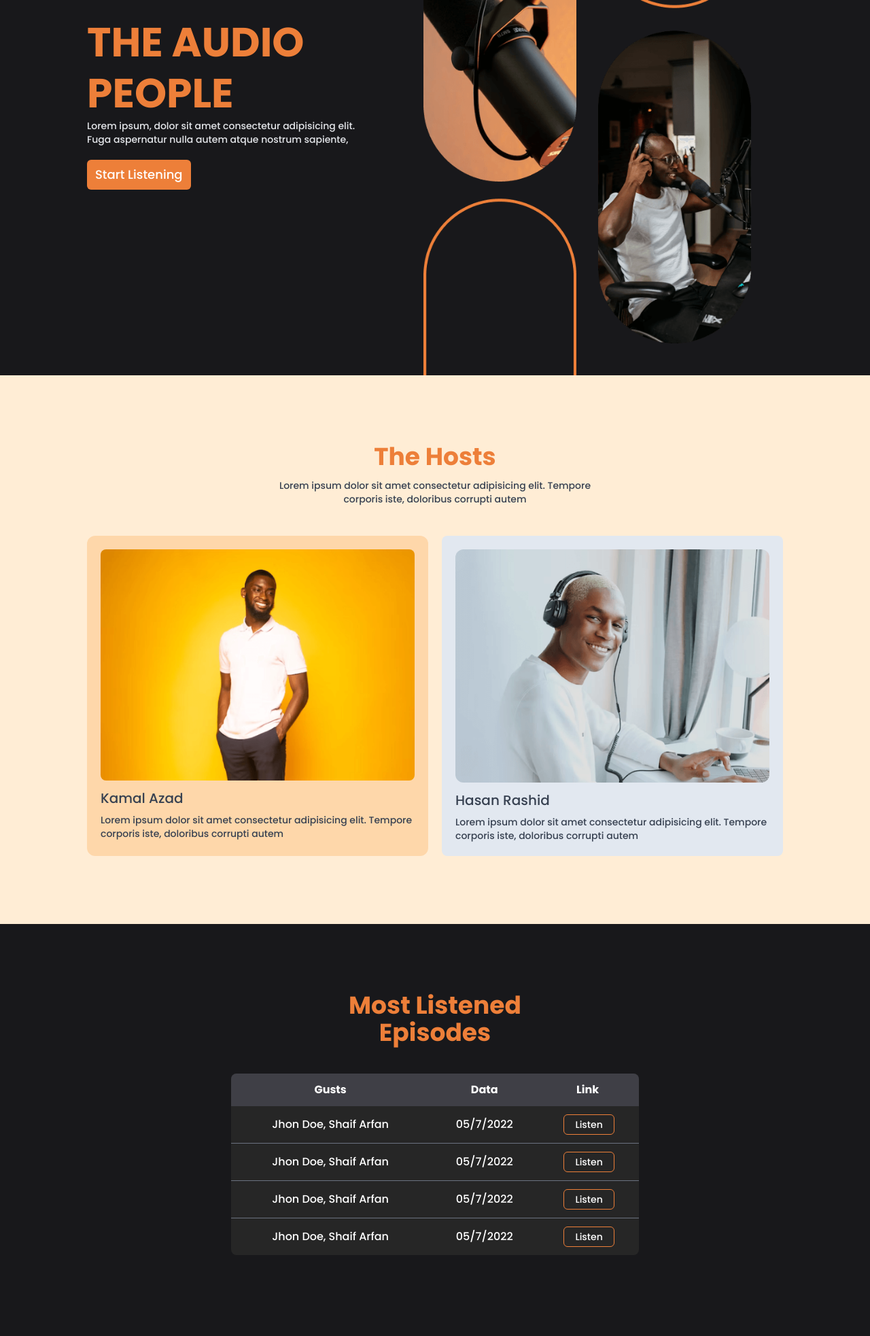
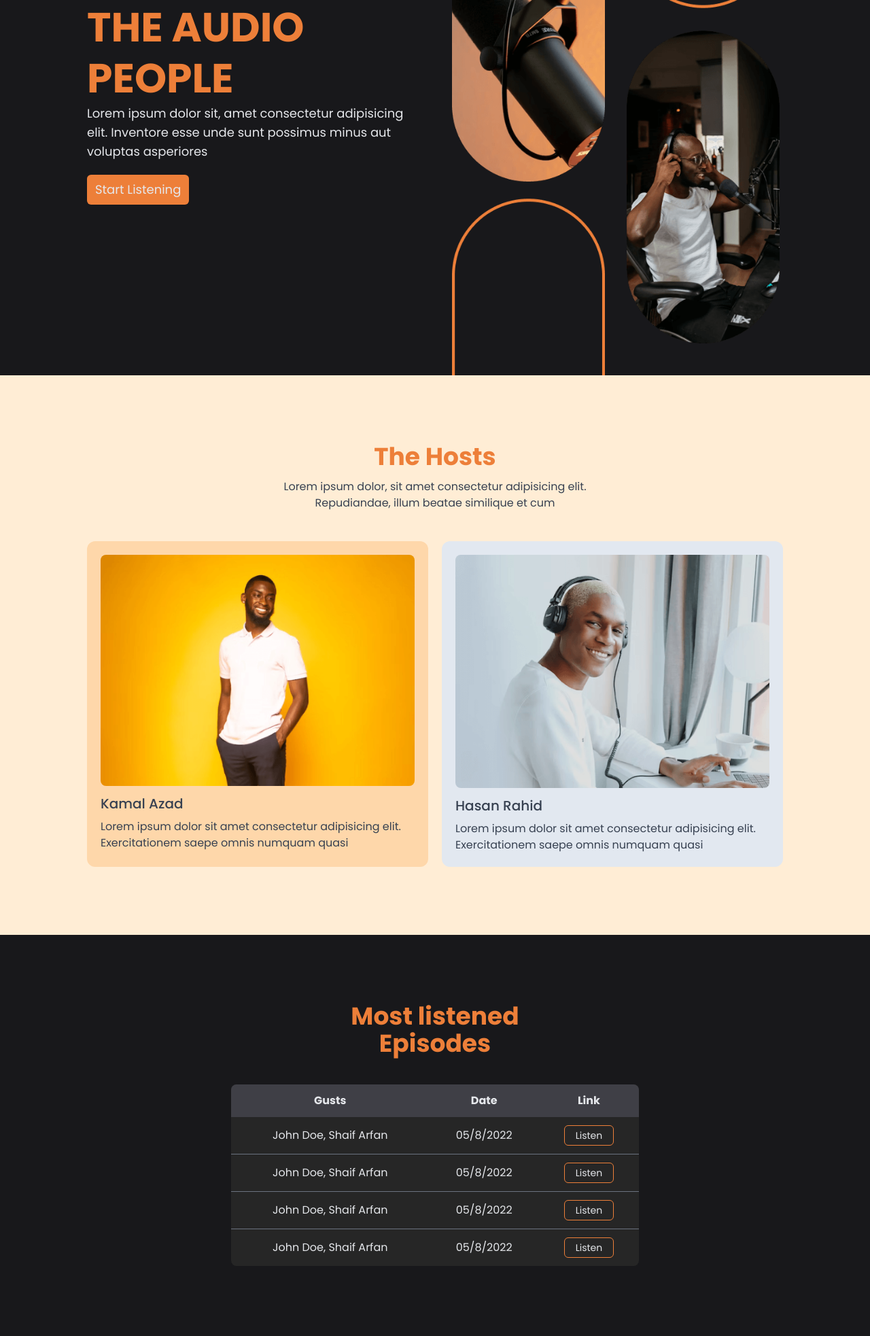
Before and after one commit to ShaifArfan/tailwind-podcast-landing-page, a website: page index.html in a window 1280 px wide. Shown: the part 248-2213 px from the top of the page at 68% size. Drawn offline with nearby package versions, Linux system fonts and the light colour scheme; files that its build step writes are made by us from their sources.

Commit message:
update index file

```diff
--- a/index.html
+++ b/index.html
@@ -5,57 +5,57 @@
   <meta charset="UTF-8">
   <meta http-equiv="X-UA-Compatible" content="IE=edge">
   <meta name="viewport" content="width=device-width, initial-scale=1.0">
-  <title>The Audio People</title>
+  <title>Document</title>
   <link rel="preconnect" href="https://fonts.googleapis.com">
   <link rel="preconnect" href="https://fonts.gstatic.com" crossorigin>
-  <link href="https://fonts.googleapis.com/css2?family=Poppins:ital,wght@0,300;0,500;0,700;0,800;1,100&display=swap"
+  <link href="https://fonts.googleapis.com/css2?family=Poppins:wght@300;400;500;600;700;900&display=swap"
     rel="stylesheet">
   <link rel="stylesheet" href="./dist.css">
 </head>
 
-<body class="bg-zinc-900 text-white  font-poppins">
-  <div class="max-w-[1024px] w-[90%] mx-auto">
-    <!-- Hero Section -->
-    <section class="min-h-screen flex  items-center md:flex-row flex-col-reverse">
-      <div class="flex-1 md:flex-auto w-full max-w-md md:w-40 md:pr-10 text-center md:text-left">
+<body class="bg-zinc-900 text-gray-200 font-poppins">
+  <!-- hero section -->
+  <section class="min-h-screen flex items-center justify-center">
+    <div class="max-w-[1024px] w-[90%] mx-auto flex  items-center justify-center flex-col-reverse md:flex-row gap-10">
+      <div class="flex-1  text-center md:text-left">
         <h1 class="text-4xl md:text-[60px] font-bold text-primary leading-tight uppercase">The Audio People</h1>
-        <p class="text-sm md:text-md text-gray-200">
-          Lorem ipsum, dolor sit amet consectetur adipisicing elit. Fuga aspernatur nulla autem atque nostrum sapiente,
-        </p>
-        <a href="#" class="btn-primary">Start
-          Listening</a>
+        <p class="text-sm md:text-lg">Lorem ipsum dolor sit, amet consectetur adipisicing elit. Inventore esse unde
+          sunt possimus minus aut
+          voluptas asperiores </p>
+        <a href="#" class="btn-primary">Start Listening</a>
       </div>
-      <div class="flex-1 md:flex-auto md:w-60 w-full flex items-center">
-        <div class="w-full h-[50vh]  md:h-screen overflow-hidden relative">
+      <div class="flex-1 ">
+        <div class="w-full h-[50vh] md:h-screen overflow-hidden relative">
           <img class="w-full h-full md:h-[150vh] object-contain md:absolute md:top-[-25%]"
-            src="./images/hero_section_img.png" alt="hero section img">
+            src="./images/hero_section_img.png" alt="">
         </div>
       </div>
-  </div>
+    </div>
   </section>
 
-  <!-- Hosts Section -->
-  <section class="min-h-screen flex items-center justify-center bg-orange-100 py-[100px]">
+  <!-- hosts section -->
+
+  <section class="min-h-screen flex items-center justify-center bg-orange-100 py-[100px] text-gray-700">
     <div class="max-w-[1024px] w-[90%] mx-auto">
       <div class="text-center max-w-lg mx-auto">
         <h1 class="text-primary text-4xl font-bold">The Hosts</h1>
-        <p class="text-sm md:text-md text-gray-700 mt-3">
-          Lorem ipsum dolor sit amet consectetur adipisicing elit. Tempore corporis iste, doloribus corrupti autem
-        </p>
+        <p class="text-sm md:text-base text-gray-700 mt-3">Lorem ipsum dolor, sit amet consectetur adipisicing elit.
+          Repudiandae, illum
+          beatae similique et cum</p>
       </div>
-      <div class="flex gap-5 mt-11 max-md:flex-col ">
-        <div class="p-5 bg-orange-200 rounded-xl flex-1">
-          <img src="./images/host-1.png" alt="Host 1" class="rounded-lg object-cover w-full">
+      <div class="flex gap-5 mt-11 md:flex-row flex-col ">
+        <div class="bg-orange-200 p-5 rounded-xl flex-1">
+          <img src="./images/host-1.png" alt="host-1" class="rounded-lg object-cover w-full">
           <h2 class="text-gray-700 text-xl font-medium mt-3">Kamal Azad</h2>
-          <p class="text-sm md:text-md text-gray-700 mt-2">
-            Lorem ipsum dolor sit amet consectetur adipisicing elit. Tempore corporis iste, doloribus corrupti autem
+          <p class="text-sm md:text-base mt-2">
+            Lorem ipsum dolor sit amet consectetur adipisicing elit. Exercitationem saepe omnis numquam quasi
           </p>
         </div>
-        <div class="p-5 bg-slate-200 rounded-lg flex-1">
-          <img src="./images/host-2.png" alt="Host 1" class="rounded-xl object-cover w-full">
-          <h2 class="text-gray-700 text-xl font-medium mt-3">Hasan Rashid</h2>
-          <p class="text-sm md:text-md text-gray-700 mt-2">
-            Lorem ipsum dolor sit amet consectetur adipisicing elit. Tempore corporis iste, doloribus corrupti autem
+        <div class="bg-slate-200 p-5 rounded-xl flex-1">
+          <img src="./images/host-2.png" alt="host-1" class="rounded-lg object-cover w-full">
+          <h2 class="text-gray-700 text-xl font-medium mt-3">Hasan Rahid</h2>
+          <p class="text-sm md:text-base mt-2">
+            Lorem ipsum dolor sit amet consectetur adipisicing elit. Exercitationem saepe omnis numquam quasi
           </p>
         </div>
       </div>
@@ -63,44 +63,45 @@
   </section>
 
   <!-- most listened section -->
-  <section class="flex items-center justify-center bg-zinc-900 py-[100px]">
+
+  <section class="flex items-center justify-center  py-[100px] ">
     <div class="max-w-[1024px] w-[90%] mx-auto">
+      <h1 class="text-primary text-4xl font-bold text-center">Most listened <br> Episodes</h1>
 
-      <h1 class="text-primary text-4xl font-bold text-center">Most Listened <br> Episodes</h1>
-      <div class="mt-10 max-w-[100%] overflow-x-scroll rounded-lg">
-        <table class="w-fit bg-neutral-800 rounded-lg overflow-hidden min-w-[600px] mx-auto text-center">
-          <thead class="w-full">
-            <tr class=" bg-zinc-700">
-              <th class="p-3 ">Gusts</th>
-              <th class="p-3 ">Data</th>
-              <th class="p-3  pr-4">Link</th>
+      <div class="mt-10 max-w-[100%] overflow-x-auto rounded-lg">
+        <table class="w-fit bg-neutral-800 rounded-lg min-w-[600px] text-center mx-auto overflow-hidden">
+          <thead>
+            <tr class="bg-zinc-700">
+              <th class="p-3">Gusts</th>
+              <th class="p-3">Date</th>
+              <th class="p-3">Link</th>
             </tr>
           </thead>
           <tbody>
             <tr class="border-b border-gray-500">
-              <td class="p-3">Jhon Doe, Shaif Arfan</td>
-              <td class="p-3 ">05/7/2022</td>
+              <td class="p-3">John Doe, Shaif Arfan</td>
+              <td class="p-3">05/8/2022</td>
               <td class="p-3">
                 <a href="#" class="btn-secondary">Listen</a>
               </td>
             </tr>
             <tr class="border-b border-gray-500">
-              <td class="p-3">Jhon Doe, Shaif Arfan</td>
-              <td class="p-3 ">05/7/2022</td>
+              <td class="p-3">John Doe, Shaif Arfan</td>
+              <td class="p-3">05/8/2022</td>
               <td class="p-3">
                 <a href="#" class="btn-secondary">Listen</a>
               </td>
             </tr>
             <tr class="border-b border-gray-500">
-              <td class="p-3">Jhon Doe, Shaif Arfan</td>
-              <td class="p-3 ">05/7/2022</td>
+              <td class="p-3">John Doe, Shaif Arfan</td>
+              <td class="p-3">05/8/2022</td>
               <td class="p-3">
                 <a href="#" class="btn-secondary">Listen</a>
               </td>
             </tr>
             <tr>
-              <td class="p-3">Jhon Doe, Shaif Arfan</td>
-              <td class="p-3 ">05/7/2022</td>
+              <td class="p-3">John Doe, Shaif Arfan</td>
+              <td class="p-3">05/8/2022</td>
               <td class="p-3">
                 <a href="#" class="btn-secondary">Listen</a>
               </td>
@@ -112,25 +113,19 @@
   </section>
 
   <!-- stats section -->
-  <section class="flex items-center justify-center bg-zinc-900 py-[100px]">
-    <div class="max-w-[800px] w-[90%] mx-auto ">
-      <div class="flex gap-5 justify-between max-sm:flex-col max-sm:gap-10">
+  <section class="flex items-center justify-center  py-[100px] ">
+    <div class="max-w-[800px] w-[90%] mx-auto">
+      <div class="flex justify-between md:flex-row flex-col md:gap-5 gap-10">
         <div class="text-center">
-          <h1 class="text-[80px] font-bold text-primary leading-tight uppercase">
-            50+
-          </h1>
+          <h1 class="text-[80px] font-bold text-primary leading-tight uppercase">50+</h1>
           <p class="text-xl">episodes</p>
         </div>
         <div class="text-center">
-          <h1 class="text-[80px] font-bold text-primary leading-tight uppercase">
-            100+
-          </h1>
+          <h1 class="text-[80px] font-bold text-primary leading-tight uppercase">100+</h1>
           <p class="text-xl">hrs of talk</p>
         </div>
         <div class="text-center">
-          <h1 class="text-[80px] font-bold text-primary leading-tight uppercase">
-            80+
-          </h1>
+          <h1 class="text-[80px] font-bold text-primary leading-tight uppercase">80+</h1>
           <p class="text-xl">guests</p>
         </div>
       </div>
@@ -138,27 +133,27 @@
   </section>
 
   <!-- cta -->
-  <section
-    class="flex items-center justify-center bg-zinc-900 min-h-[500px] max-md:min-h-[300px] bg-cta-img bg-cover bg-center">
+
+  <section class="flex items-center justify-center  py-[100px] bg-cta-img bg-cover bg-center">
     <div class="max-w-[800px] w-[90%] mx-auto">
-      <h1 class="text-4xl md:text-[80px] font-extrabold text-white leading-tight uppercase">Don't miss the next episode
-      </h1>
+      <h1 class="text-4xl md:text-[80px] font-bold leading-tight uppercase">Don't miss the next episode</h1>
       <a href="#" class="btn-primary">Follow Now</a>
     </div>
   </section>
 
   <!-- footer -->
-  <section class="flex items-center justify-center bg-zinc-900 py-[100px]">
-    <div class="max-w-[800px] w-[90%] mx-auto text-center">
-      <h1 class="text-4xl md:text-[80px] font-extrabold text-primary leading-tight uppercase ">
-        The Audio People
-      </h1>
-      <p class="text-md md:text-lg text-gray-200 max-w-md mx-auto my-3 ">
-        Lorem ipsum, dolor sit amet consectetur adipisicing elit. Fuga aspernatur nulla autem atque nostrum sapiente,
-      </p>
-      <a href="#" class="btn-primary">Listen Now</a>
+  <section class="flex items-center justify-center  py-[100px] ">
+    <div class="max-w-[500px] w-[90%] mx-auto text-center">
+      <h1 class="text-4xl md:text-[80px] font-extrabold text-primary leading-tight uppercase">The Audio People</h1>
+      <p class="text-base md:text-lg text-gray-200  my-3 ">Lorem ipsum dolor sit amet
+        consectetur
+        adipisicing elit.
+        Nulla error est dolores aut voluptatibus repellat,
+        temporibus nostru </p>
     </div>
   </section>
+
+
 </body>
 
 </html>
```
